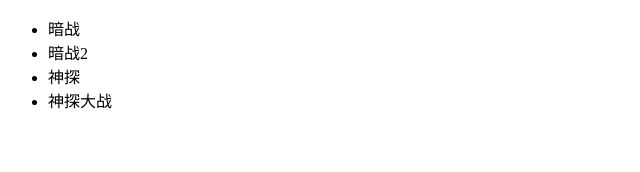
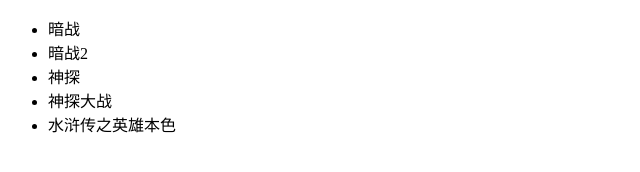
Before and after one commit to 1020811859/movie, a plain HTML site: page index.html in a window 1280 px wide. Shown: the whole page, without its empty margins (0-640 px from the left). Drawn offline with Linux system fonts and the light colour scheme.

Commit message:
添加水浒

```diff
--- a/index.html
+++ b/index.html
@@ -12,6 +12,7 @@
       <li>暗战2</li>
       <li>神探</li>
       <li>神探大战</li>
+      <li>水浒传之英雄本色</li>
     </ul>
   </body>
 </html>
```
